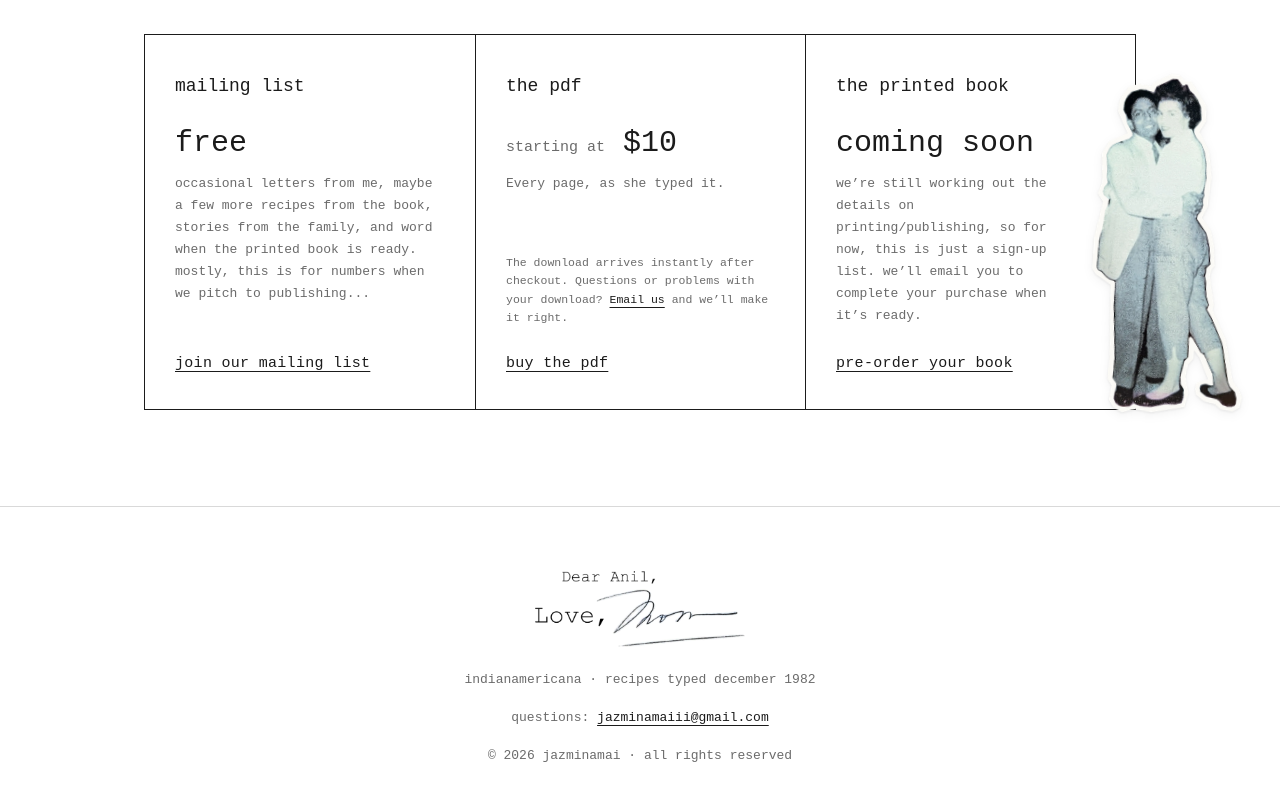
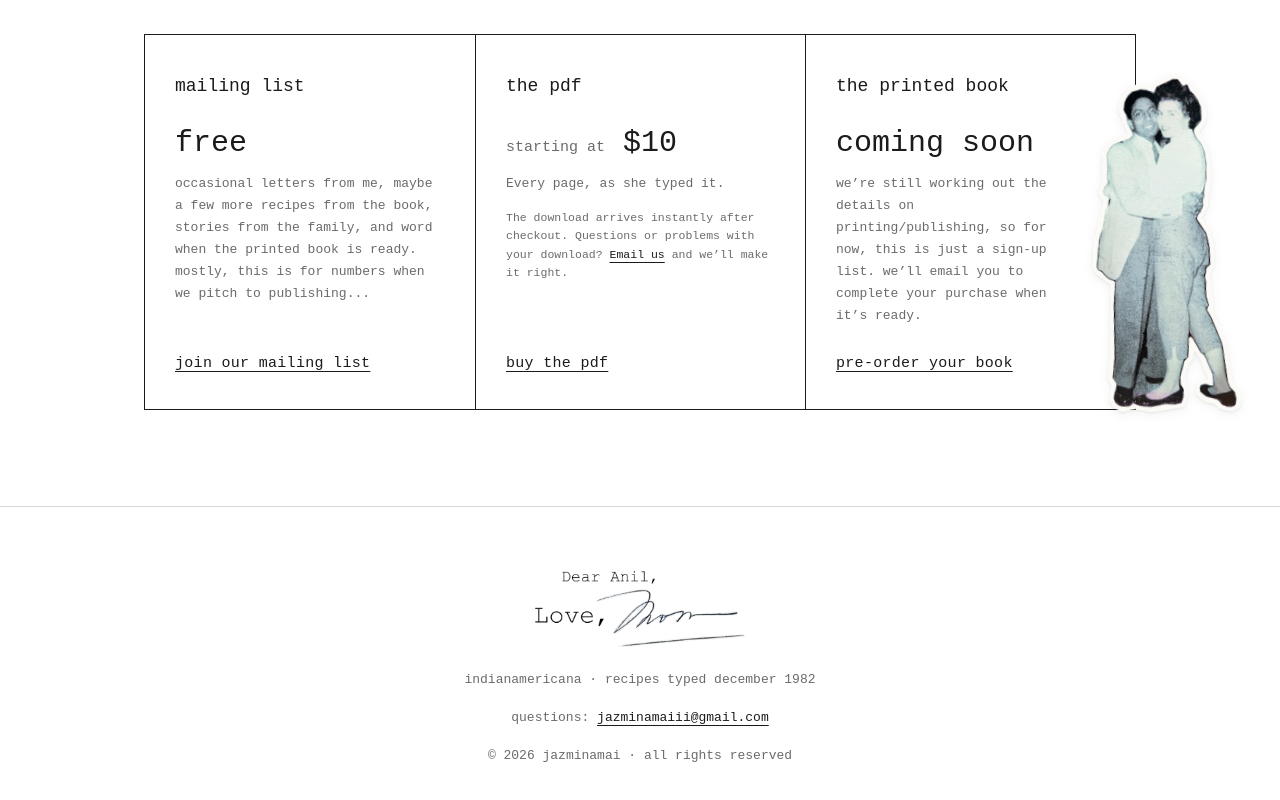
Before and after one commit to jazminamai/indianamericana, a plain HTML site: page index.html in a window 1280 px wide. Shown: the part 5243-6043 px from the top of the page. Drawn offline with Linux system fonts and the light colour scheme.

Commit message:
PDF box: close the gap between description and small print
Co-Authored-By: Claude Opus 5.5 <noreply@anthropic.com>
Claude-Session: https://claude.ai/code/session_016hvDMAgF7i1iKKe3waLZK1

```diff
--- a/index.html
+++ b/index.html
@@ -147,6 +147,8 @@
   .get-intro { max-width: 64ch; margin: -14px 0 40px; font-size: 15px; }
   .option .price .from { font-size: 15px; color: var(--soft); }
   #preorder .fine { margin-right: 36px; }
+  #pdf .fine { flex: 0 0 auto; margin-bottom: 14px; }
+  #pdf .note { flex: 1; }
   .option .price { font-size: 30px; margin: 10px 0 4px; }
   .option .note { font-size: 11.5px; line-height: 1.6; color: var(--soft); margin: 0 0 24px; }
   .option .fine { font-size: 13px; color: var(--soft); margin: 0 0 24px; flex: 1; }
```
